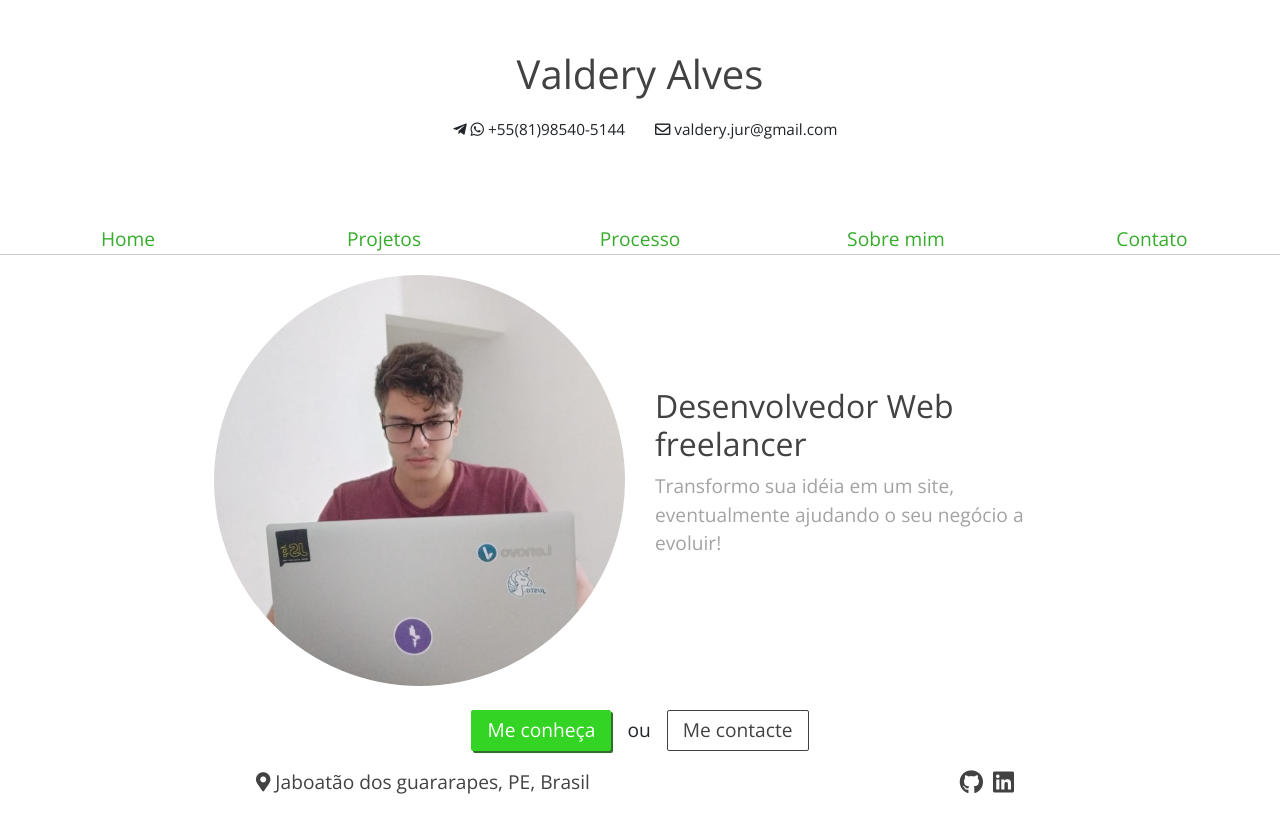
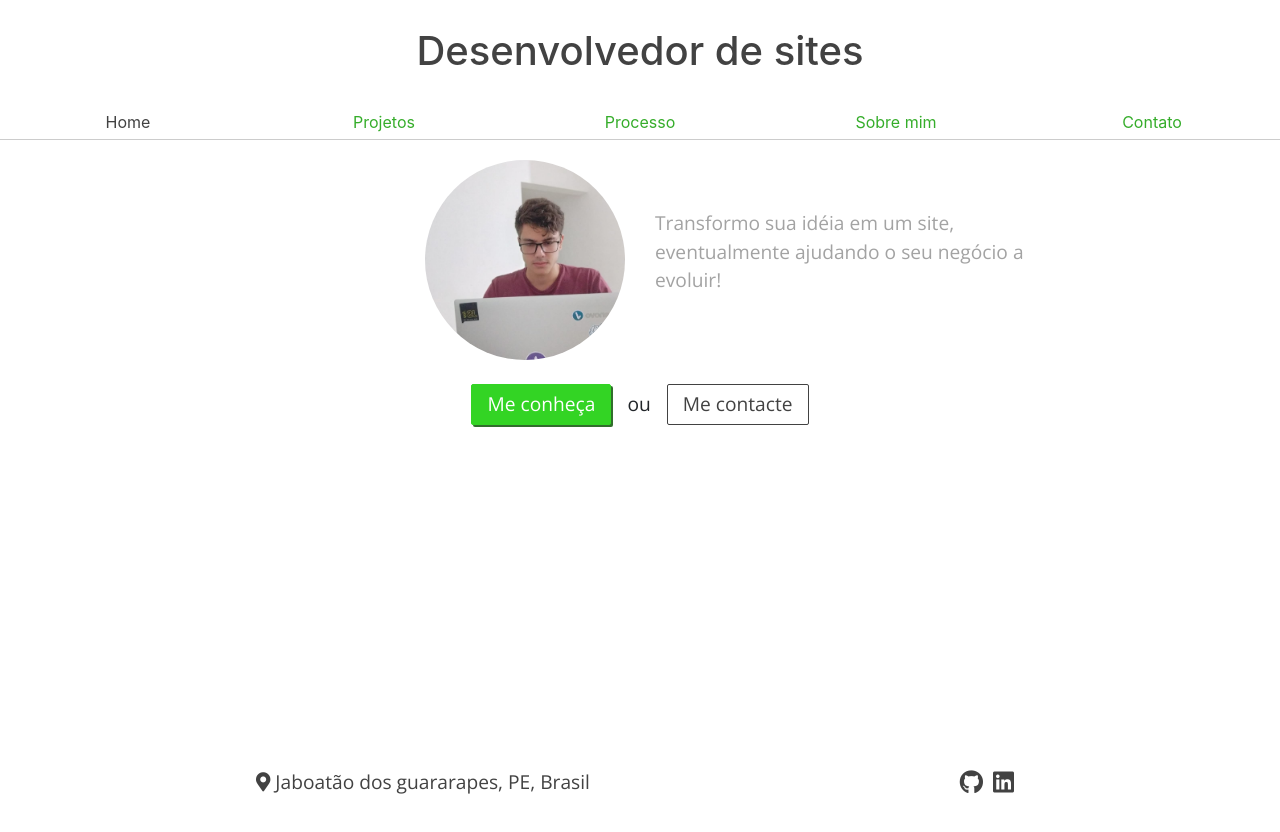
Before and after one commit to lavesan/portfolio, a React (Create React App) app: page /home in a window 1280 px wide. Shown: the top 832 px of the page. After the commit the page ends 800 px from the top, so only its background shows below. Built offline with nearby package versions, Linux system fonts and the light colour scheme; the HTML template or start-up script is replaced by a standard one.

Commit message:
:bug: Resolve uma pa de bug
Signed-off-by: valdery <valdery.jur@gmail.com>

```diff
--- a/src/App.styles.ts
+++ b/src/App.styles.ts
@@ -2,10 +2,10 @@ import styled from 'styled-components';
 
 export const StyledApp = styled.div`
   overflow-x: hidden;
-  padding: 225px 0 50px 0;
+  padding: 0 0 50px 0;
   font-size: 1.2rem;
-  height: 3000px;
   font-family: ${({ theme }) => theme.fontFamily};
+
   .green-title {
     color: ${({ theme }) => theme.success.terciaryColor};
   }
--- a/src/App.tsx
+++ b/src/App.tsx
@@ -18,9 +18,10 @@ import { theme } from './App.theme';
 const App: React.FC = () => {
   return (
     <ThemeProvider theme={theme}>
-      <StyledApp>
+      <>
         <Router>
           <HeaderComponent />
+          <StyledApp>
             <Switch>
               <Route exact path="/" render={() => <Redirect to='/home' />} />
               <Route path="/home" render={() => <HomePage myImage={myImage} /> } />
@@ -30,8 +31,9 @@ const App: React.FC = () => {
               <Route path="/contact" component={ContactPage} />
             </Switch>
             <FooterComponent />
+          </StyledApp>
         </Router>
-      </StyledApp>
+      </>
     </ThemeProvider>
   );
 }
--- a/src/components/header/header.tsx
+++ b/src/components/header/header.tsx
@@ -98,8 +98,8 @@ export const HeaderComponent: React.FC = () => {
     return (
         <>
             <StyledHeader>
-                <h1 className="text-center title">Valdery Alves</h1>
-                <div className="gray-font row flex-row justify-content-center align-items-center">
+                <h1 className="text-center">Desenvolvedor de sites</h1>
+                {/* <div className="gray-font row flex-row justify-content-center align-items-center">
                     <p className="col-md-6 col-12 d-flex align-items-center justify-content-md-end justify-content-center mb-0">
                         <span className="fab fa-telegram-plane mr-1" title="Telegram"></span>
                         <span className="fab fa-whatsapp mr-1" title="Whatsapp"></span> +55(81)98540-5144
@@ -107,7 +107,7 @@ export const HeaderComponent: React.FC = () => {
                     <p className="col-md-6 col-12 d-flex align-items-center justify-content-md-start justify-content-center mb-0">
                         <span className="far fa-envelope mr-1"></span> valdery.jur@gmail.com
                     </p>
-                </div>
+                </div> */}
             </StyledHeader>
             <StyledArrowNavBar>
                 <span id="left-arrow" className="arrow-icon">
--- a/src/components/header/styles.ts
+++ b/src/components/header/styles.ts
@@ -6,8 +6,10 @@ export const navMinWidth = 750;
 export const StyledNavBar = styled.nav`
     margin-bottom: 20px;
     position: sticky;
+    position: -webkit-sticky;
     top: 0;
     left: 0;
+    z-index: 1;
     width: 100%;
     background-color: #fff;
     border-bottom: thin solid #cccccc;
@@ -43,6 +45,10 @@ export const StyledNavBar = styled.nav`
             color: #35ad2a;
         }
     }
+
+    .active, .active:hover {
+        color: #424242 !important;
+    }
 `;
 
 export const StyledArrowNavBar = styled.div`
@@ -73,45 +79,18 @@ export const StyledArrowNavBar = styled.div`
 `;
 
 export const StyledHeader = styled.header`
-    position: absolute;
-    left: 0;
-    right: 0;
-    top: 0;
     width: 60%;
     margin: 0 auto;
     background-color: #FFF;
     z-index: 1;
-    padding-top: 50px;
+    height: 110px;
+    display: flex;
+    justify-content: center;
+    align-items: center;
 
-    /* .arrow-icon {
-        position: absolute;
-        bottom: 0;
-        z-index: 2;
-        display: flex;
-        align-items: center;
-        justify-content: center;
-        width: 30px;
+    h1 {
         color: ${({ theme }) => theme.neutral.primaryColor};
-        text-align: center;
-    }
-
-    #left-arrow {
-        left: 0;
-        background-image: linear-gradient(to right, #FFF, #FFF, #FFF, transparent);
-    }
-
-    #right-arrow {
-        right: 0;
-        background-image: linear-gradient(to left, #FFF, #FFF, #FFF, transparent);
-    } */
-
-    .gray-font {
-        font-size: 0.8em;
-        margin: 20px 0;
-    }
-
-    .active, .active:hover {
-        color: #424242 !important;
+        text-decoration: none;
     }
 
     @media(max-width: 1000px) {
--- a/src/pages/about/about.tsx
+++ b/src/pages/about/about.tsx
@@ -6,7 +6,7 @@ export const AboutPage = () => {
         <StyledPage>
             <h2 className="title">Quem sou eu?</h2>
             <p className="text">
-                Olá! Eu sou um desenvolvedor Web que faz um site do começo ao fim.<br />
+                Olá! Eu me chamo Valdery e faço um site do começo ao fim.<br />
                 Atualmente estou cursando engenharia da computação na UPE e tive no desenvolvimento de sites uma paixão
                 inexplicável ao ver linhas de código se transformando em uma interface e servindo dados.<br />
                 Meu objetivo é utilizar meu conhecimento para desenvolver websites que transmitam suas idéias de uma
--- a/src/pages/contact/contact.tsx
+++ b/src/pages/contact/contact.tsx
@@ -7,7 +7,7 @@ export const ContactPage = () => {
     return (
         <StyledPage>
             <h2 className="title">Vamos conversar</h2>
-            <p className="subtitle">Tem algum projeto que você gostaria que eu trabalhasse? Ou que tal uma conversa entre amigos?</p>
+            <p className="subtitle">Tem algum projeto que você gostaria que eu trabalhasse?</p>
             <StyledSocialBox>
                 <p className="title">Me envie uma mensagem</p>
                 <StyledPhoneBox>
--- a/src/pages/home/home.tsx
+++ b/src/pages/home/home.tsx
@@ -8,17 +8,14 @@ export const HomePage: React.FunctionComponent<{ myImage: string }> = ({ myImage
  return (
      <StyledPage>
          <div className="row justify-content-center align-items-center">
-             <div className="col-lg-6 col-md-12 d-flex justify-content-lg-end justify-content-center">
+             <div className="col-md-6 col-12 d-flex justify-content-md-end justify-content-center">
                 <StyledProfileBox>
                     <img src={myImage} alt="Minha imagem" className="perfil-img" />
                 </StyledProfileBox>
              </div>
-            <div className="col-lg-6 col-md-12">
-                <h2 className="title">Desenvolvedor Web freelancer</h2>
-                {/* <h3 className="subtitle">front-end / back-end</h3> */}
+            <div className="col-md-6 col-12">
                 <p className="text">
                     Transformo sua idéia em um site, eventualmente ajudando o seu negócio a evoluir!
-                    {/* Seja uma idéia para empreender ou me contratar como freelancer, pode entrar em contato! */}
                 </p>
             </div>
          </div>
--- a/src/pages/home/styles.ts
+++ b/src/pages/home/styles.ts
@@ -1,17 +1,15 @@
 import styled from 'styled-components';
 
 export const StyledProfileBox = styled.div`
-    width: 95%;
+    width: 200px;
+    height: 200px !important;
+    max-width: 200px;
+    max-height: 200px;
     height: 0;
-    padding-bottom: 95%;
     border-radius: 50%;
     overflow: hidden;
+
     .perfil-img {
-        width: 100%;
-    }
-
-    @media(max-width: 987px) {
-        width: 70%;
-        padding-bottom: 70%;
+        width: 230px;
     }
 `;
```
Also changed, not shown: src/pages/projects/styles.ts (added, +30 -0 lines). Lines whose indentation alone changed are shown as unchanged.
